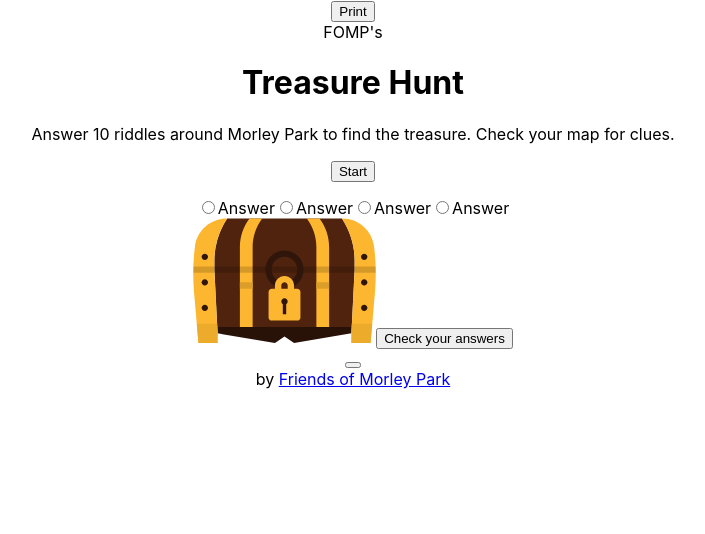
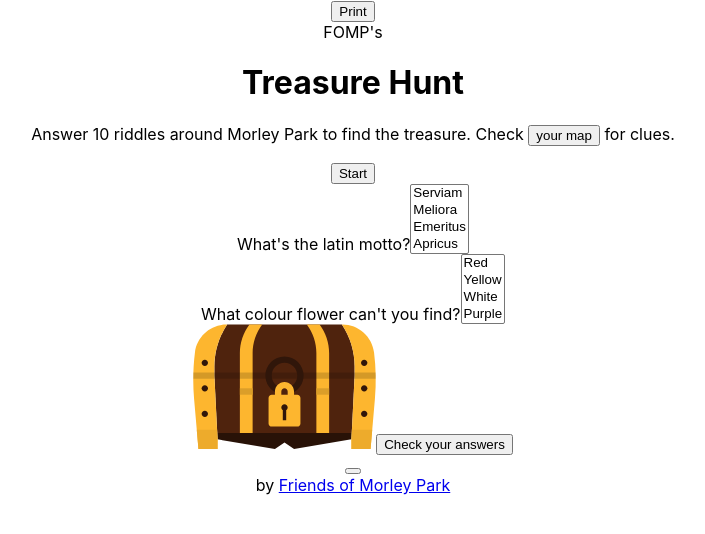
Before and after one commit to gcg1/treasure-hunt, a React (Create React App) app: page / in a window 1280 px wide. Shown: the top 534 px of the page, without its empty margins (287-992 px from the left). Built offline with nearby package versions, Linux system fonts and the light colour scheme.

Commit message:
Added riddles list

```diff
--- a/src/components/Form.js
+++ b/src/components/Form.js
@@ -1,14 +1,49 @@
 import React from "react";
 import chest from "../treasure-chest.svg";
+import { riddles } from "../riddles";
 import { Riddle } from "./Riddle";
 
 export class Form extends React.Component {
+  constructor(props) {
+    super(props);
+    this.state = {};
+
+    this.handleChange = this.handleChange.bind(this);
+    this.handleSubmit = this.handleSubmit.bind(this);
+  }
+
+  handleChange(e) {
+    this.setState({ value: e.target.value });
+  }
+
+  handleSubmit(e) {
+    // if ("Some questions haven't been answered") {
+    //   console.log("You haven't answered all the questions.");
+    // } else
+    if ("All answers" == "correct") {
+      console.log("Transitioning to success...");
+    } else {
+      console.log("One or more answers are inccorect.");
+    }
+    e.preventDefault();
+  }
+
   render() {
+    const riddlesList = riddles.map((riddle) => (
+      <Riddle
+        key={riddle.id}
+        id={riddle.id}
+        question={riddle.question}
+        options={riddle.options}
+        onChange={this.handleChange}
+      />
+    ));
+
     return (
-      <form>
-        <Riddle />
-        <img src={chest} />
-        <button type="submit">Check your answers</button>
+      <form onSubmit={this.handleSubmit}>
+        {riddlesList}
+        <img src={chest} alt="Treasure Chest" />
+        <input type="submit" value="Check your answers" />
       </form>
     );
   }
--- a/src/components/Intro.js
+++ b/src/components/Intro.js
@@ -7,7 +7,7 @@ export const Intro = () => {
       <h1>Treasure Hunt</h1>
       <p>
         Answer 10 riddles around Morley Park to find the treasure. Check{" "}
-        <a>your map</a> for clues.
+        <button>your map</button> for clues.
       </p>
       <button>Start</button>
     </div>
--- a/src/components/Riddle.js
+++ b/src/components/Riddle.js
@@ -1,18 +1,45 @@
 import React from "react";
 
 export class Riddle extends React.Component {
+  // constructor(props) {
+  //   super(props);
+  //   this.state = { value: "" };
+  //   this.handleChange = this.handleChange.bind(this);
+  // }
+
+  // handleChange(e) {
+  //   this.setState({
+  //     value: e.target.value,
+  //   });
+  // }
+
+  // When you need to handle multiple controlled input elements,
+  // you can add a name attribute to each element and let the
+  // handler function choose what to do based on the value of
+  // event.target.name.
+
   render() {
+    const optionsList = this.props.options.map((option) => (
+      <option key={option} value={option}>
+        {option}
+      </option>
+    ));
+
     return (
       <div>
-        <p>{}</p>
-        <input type="radio" name="" value="" />
-        <label>Answer</label>
-        <input type="radio" name="" value="" />
-        <label>Answer</label>
-        <input type="radio" name="" value="" />
-        <label>Answer</label>
-        <input type="radio" name="" value="" />
-        <label>Answer</label>
+        <label htmlFor={this.props.id}>{this.props.question}</label>
+        <select
+          // value={this.state.value}
+          // onChange={this.handleChange}
+          name={this.props.id}
+          id={this.props.id}
+          // key={this.props.id}
+          size={this.props.options.length}
+          required
+        >
+          <option hidden disabled value></option>
+          {optionsList}
+        </select>
       </div>
     );
   }
--- /dev/null
+++ b/src/riddles.js
@@ -0,0 +1,12 @@
+export const riddles = [
+  {
+    id: 1,
+    question: "What's the latin motto?",
+    options: ["Serviam", "Meliora", "Emeritus", "Apricus"],
+  },
+  {
+    id: 2,
+    question: "What colour flower can't you find?",
+    options: ["Red", "Yellow", "White", "Purple"],
+  },
+];
```
